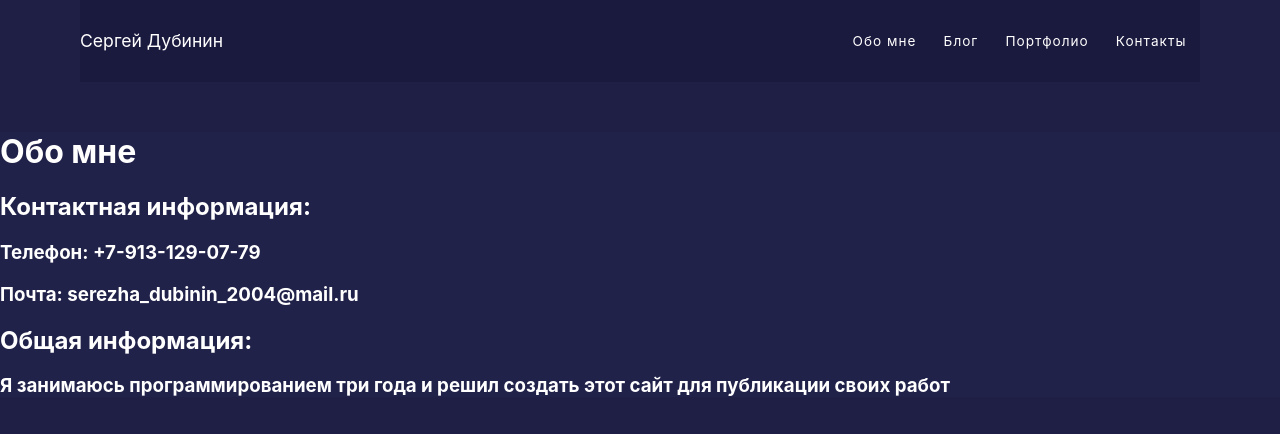
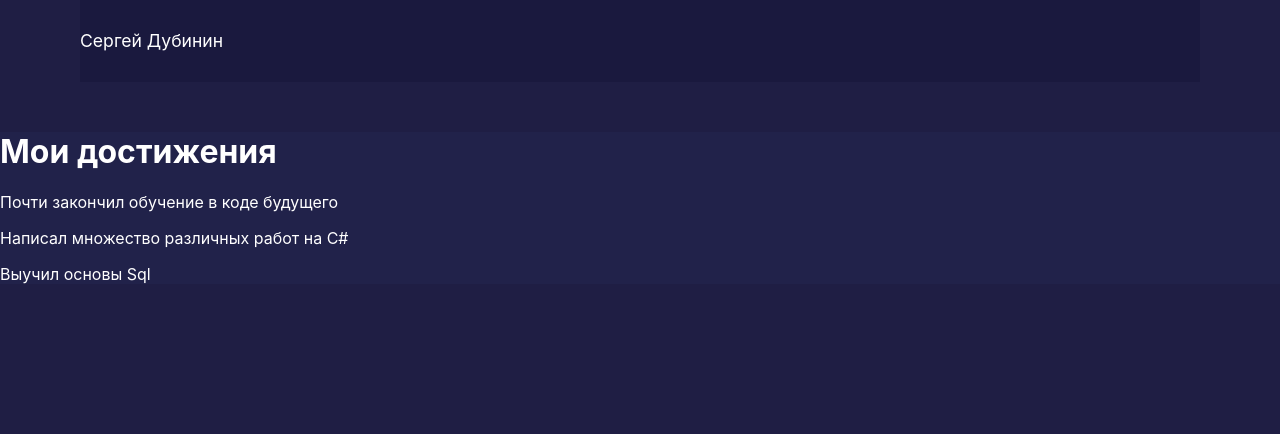
Before and after one commit to Noobachyo/svelte-test, a SvelteKit app: page /about in a window 1280 px wide. Shown: the top 434 px of the page. Built offline with nearby package versions, Linux system fonts and the light colour scheme.

Commit message:
4.5 samostoyatelnya

```diff
--- a/src/routes/+layout.svelte
+++ b/src/routes/+layout.svelte
@@ -22,22 +22,22 @@ class="link">{link.title}</a>
  {
  title: 'Обо мне',
  href: '/about',
- isShow: true,
+ isShow: false,
  },
  {
  title: 'Блог',
  href: '/blog',
- isShow: true,
+ isShow: false,
  },
  {
  title: 'Портфолио',
  href: '/project',
- isShow: true,
+ isShow: false,
  },
  {
  title: 'Контакты',
  href: '/contact',
- isShow: true,
+ isShow: false,
  },
  {
  title: 'temp',
--- a/src/routes/+page.svelte
+++ b/src/routes/+page.svelte
@@ -11,8 +11,8 @@
       <p class='text-2'>приветствую вас на своем сайте!</p>
       </h1>
     </div>
-        <h2 class='subtitle'>На этом сайте вы можете ознакомиться со мной, моим портфолио и информацией обо мне</h2>
-        <div style='color:black' class='scroll-button animate-scroll'tabindex='0'><a href='/about'>Обо мне</a>
+        <h2 class='subtitle'>Кликнув по ссылке ниже, вы можете ознакомиться с моими достижениями в программировании</h2>
+        <div style='color:black' class='scroll-button animate-scroll'tabindex='0'><a href='/about'>По этой ссылке</a>
         <div class='arrow'>→</div>
         </div>
     </div>
--- a/src/routes/about/+page.svelte
+++ b/src/routes/about/+page.svelte
@@ -1,6 +1,5 @@
-<h1>Обо мне</h1>
-<h2>Контактная информация:</h2>
-<h3>Телефон: +7-913-129-07-79</h3>
-<h3>Почта: serezha_dubinin_2004@mail.ru</h3>
-<h2>Общая информация:</h2>
-<h3>Я занимаюсь программированием три года и решил создать этот сайт для публикации своих работ</h3>
+<h1>Мои достижения</h1>
+
+<p>Почти закончил обучение в коде будущего</p>
+<p>Написал множество различных работ на С#</p>
+<p>Выучил основы Sql</p>
```
Also changed, not shown: two_numbers/package.json (added, +12 -0 lines).
